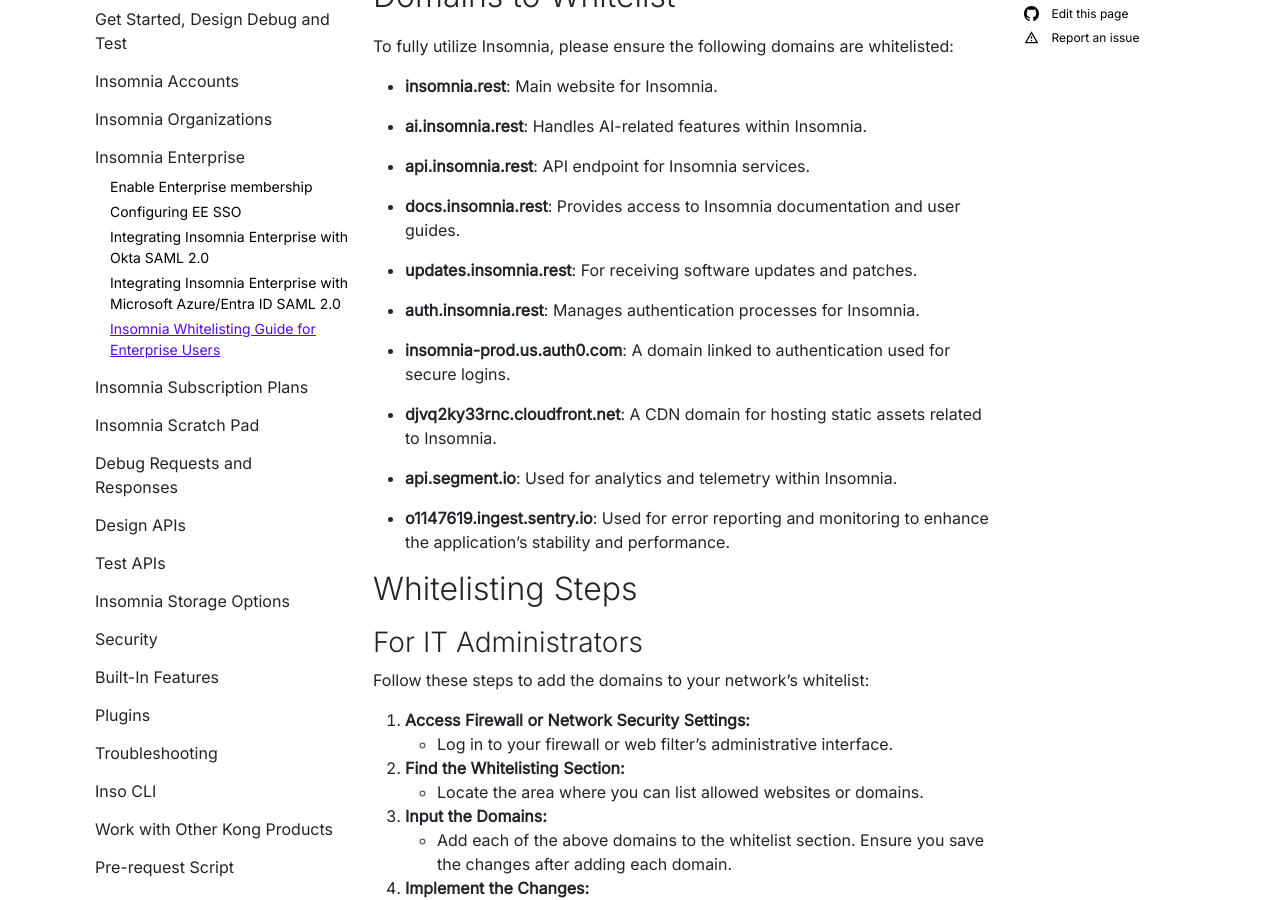
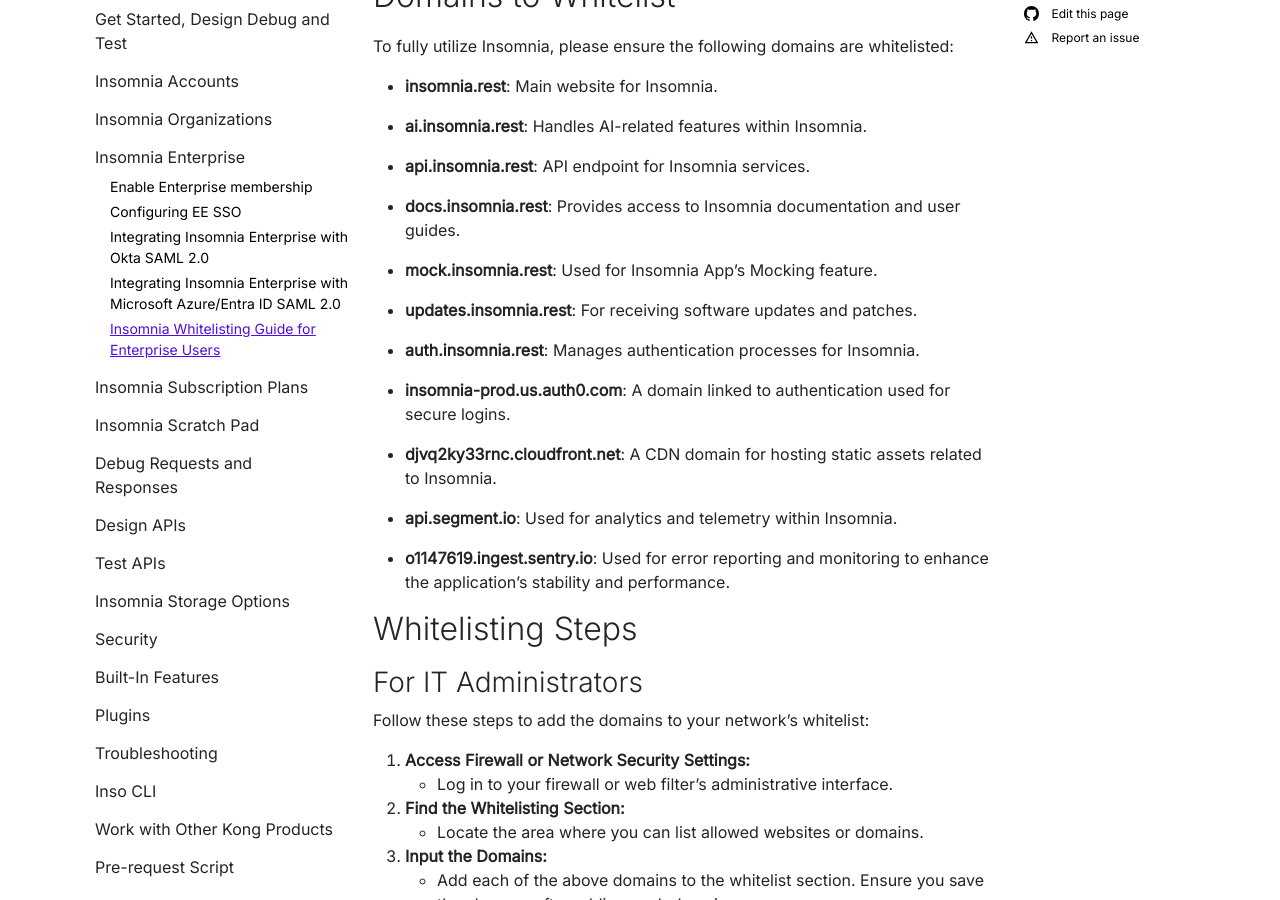
Before and after one commit to Kong/insomnia-docs, a Jekyll site: the page built from docs/insomnia/enterprise-ip-whitelist-guide.md, in a window 1280 px wide and 900 px high, scrolled down 399 px. Built offline with Jekyll 4.4.1, drawn with Linux system fonts in a browser that asks for light colours; comment, search, counter and statistics services are not loaded.

Commit message:
Update enterprise-ip-whitelist-guide.md

```diff
--- a/docs/insomnia/enterprise-ip-whitelist-guide.md
+++ b/docs/insomnia/enterprise-ip-whitelist-guide.md
@@ -20,6 +20,8 @@
 - **api.insomnia.rest**: API endpoint for Insomnia services.
 
 - **docs.insomnia.rest**: Provides access to Insomnia documentation and user guides.
+
+- **mock.insomnia.rest**: Used for Insomnia App's Mocking feature.
 
 - **updates.insomnia.rest**: For receiving software updates and patches.
 
```
